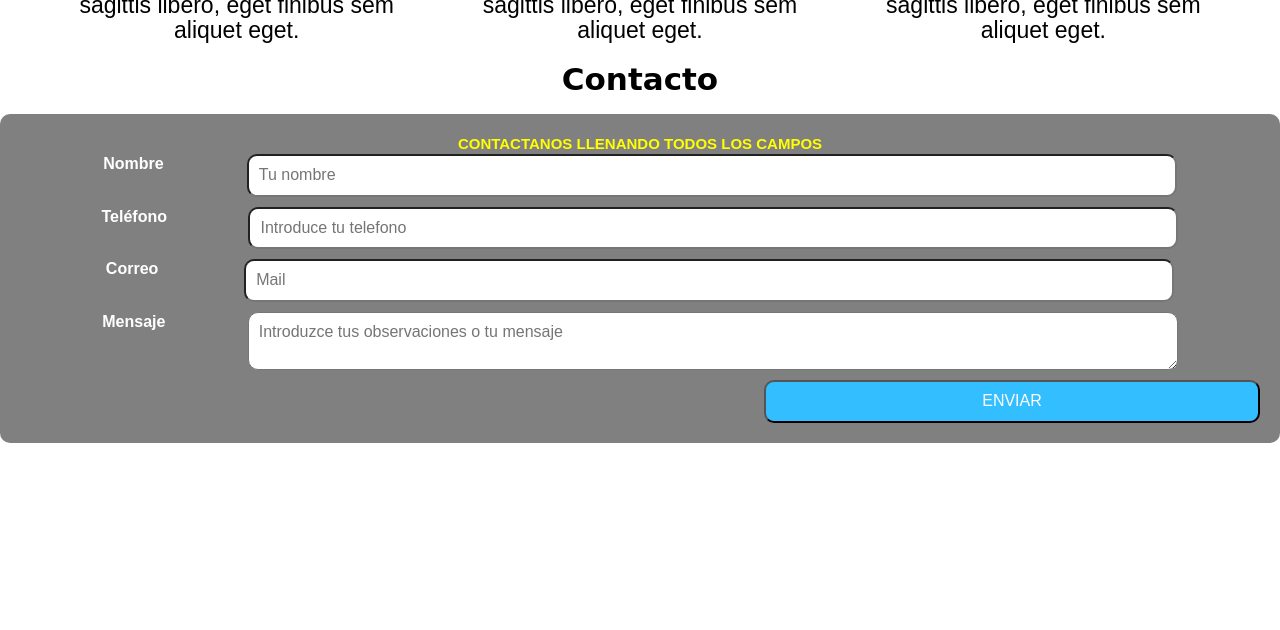
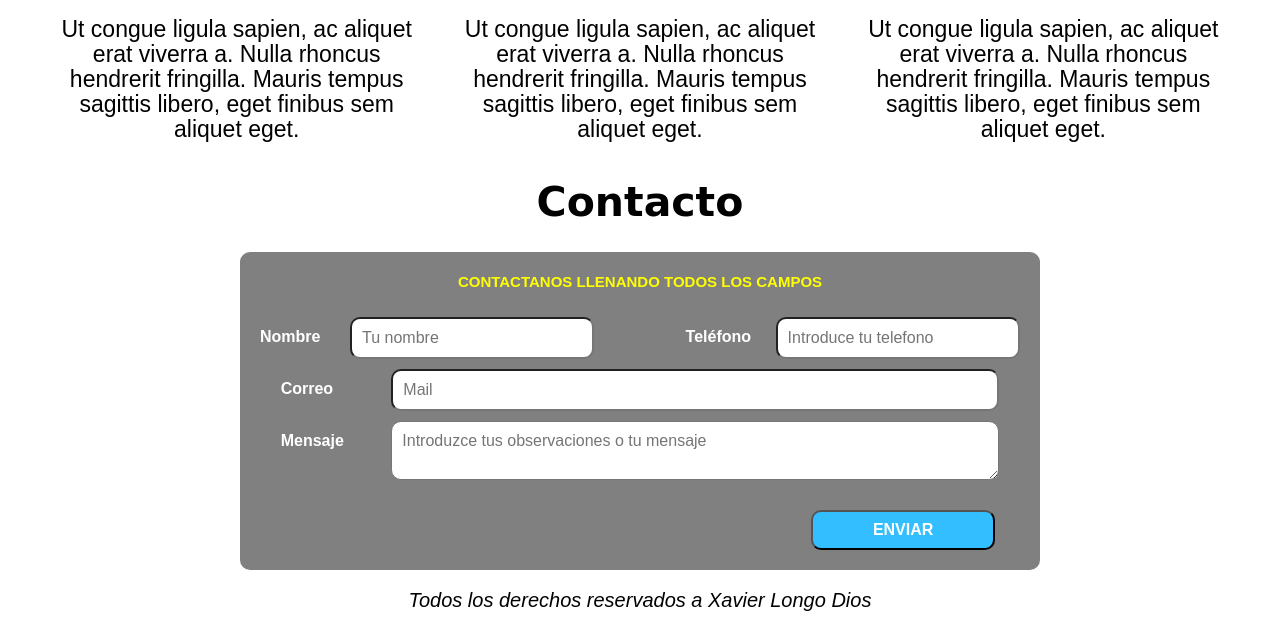
Before and after one commit to Longodios/FreeLancer, a plain HTML site: page freelancer_inicio/index.html in a window 1280 px wide. Shown: the part 1011-1641 px from the top of the page. Before the commit the page ends 1454 px from the top, so only its background shows below. Drawn offline with Linux system fonts and the light colour scheme; a web font is replaced by a local one.

Commit message:
Pagina Finalizada

```diff
--- a/freelancer_inicio/index.html
+++ b/freelancer_inicio/index.html
@@ -35,7 +35,7 @@
               </svg>Isla de Arosa, Pontevedra</p>
             <!-- <img src="img/icono-ubicacion.svg" class="icono-ubi">
                      <p class="centrar-texto"> Isla de Arosa, Pontevedra </p> -->
-            <a class="boton" href="contactos.html"> Contactar </a>
+            <a class="boton" href="#contacto"> Contactar </a>
         </div>
     </div>
 
@@ -102,14 +102,14 @@
             </div>
     </div>
     </main>
-    <div class="contacto">
+    <div class="contacto" id="contacto">
         <h2 class="centrar-texto">Contacto</h2>
         <form class="formulario">
             <legend>Contactanos llenando todos los campos</legend>
             <div class="edicion-form">
                 <div class="campo">
                     <label for="nombre"> Nombre</label>
-                    <input type="text" name="nombre" placeholder="Tu nombre">
+                    <input type="text" name="nombres" placeholder="Tu nombre">
                 </div>
                 <div class="campo">
                     <label for="telefono">Teléfono</label>
@@ -127,12 +127,16 @@
             </div>
 
             <div class="enviar">
-                <input class="boton" type="submit" value="Enviar">
+                <input class="btn-secundario" type="submit" value="Enviar">
             </div>
         </form>
     </div>
 
+    <!--FOOTER-->
 
+    <footer class="final-pag">
+        <p class="centrar-texto"> Todos los derechos reservados a Xavier Longo Dios</p>
+    </footer>
 </body>
 
 </html>
--- a/freelancer_inicio/styles/styles.css
+++ b/freelancer_inicio/styles/styles.css
@@ -29,15 +29,15 @@ h3 {
 }
 
 h1 {
-    font-size: 4rem;
+    font-size: 5rem;
 }
 
 h2 {
-    font-size: 3.1rem;
+    font-size: 4.1rem;
 }
 
 h3 {
-    font-size: 3.2rem;
+    font-size: 3.3rem;
 }
 
 a {
@@ -63,6 +63,10 @@ a {
 
 .w-100 {
     flex: 0 0 100%;
+}
+
+.margin-bot {
+    margin-bottom: 2rem;
 }
 
 
@@ -122,27 +126,33 @@ a {
 
 .side-header h1 {
     text-align: center;
-    padding: 1rem;
+    padding: 2rem;
     line-height: 5rem;
     color: #fff;
 }
 
 .side-header p {
     color: #fff;
+    font-size: 1.9rem;
 }
 
 .boton {
     background-color: #33bfff;
-    padding: 1rem;
+    padding: .9rem;
     border-radius: 1rem;
     color: #fff;
     text-transform: uppercase;
-    width: 40%;
+    width: 43%;
     text-align: center;
+    cursor: pointer;
 }
 
 
 /** MAIN **/
+
+.contenedor h1 {
+    margin-top: 10rem;
+}
 
 .servicio {
     display: flex;
@@ -189,11 +199,16 @@ a {
 
 /** FORMULARIO **/
 
+.contacto h2 {
+    margin: 5rem 0 4rem 0;
+}
+
 .formulario {
     background-color: grey;
     padding: 2rem;
     border-radius: 1rem;
     scroll-snap-align: center;
+    margin: 2rem;
 }
 
 .formulario legend {
@@ -203,19 +218,30 @@ a {
     display: block;
     font-size: 1.5rem;
     font-weight: 700;
+    margin-bottom: 2.5rem;
+}
+
+@media (min-width: 768px) {
+    .formulario {
+        max-width: 800px;
+        margin: 0 auto;
+    }
 }
 
 .edicion-form {
     display: flex;
     justify-content: space-between;
     flex-wrap: wrap;
+    line-height: 4rem;
 }
 
 .edicion-form label {
     color: #fff;
+    font-weight: 700;
+}
+
+.edicion-form {
     margin-bottom: 2rem;
-    display: block;
-    font-weight: 700;
 }
 
 .campo {
@@ -225,17 +251,58 @@ a {
     margin-bottom: 1rem;
 }
 
+@media (min-width: 768px) {
+    .campo {
+        width: 44%;
+    }
+}
+
 .campo input[type="text"],
 .campo input[type="tel"],
 .campo input[type="mail"],
-.campo textarea {
-    width: 75%;
+.campo textarea[name="mensaje"] {
+    width: 80%;
     border-radius: 1rem;
     padding: 1rem;
 }
 
+@media (min-width: 768px) {
+    .campo label[type="tel"] {
+        flex: 0 0 90px;
+    }
+    .campo label {
+        flex: 0 0 90px;
+    }
+}
+
+@media (min-width: 768px) {
+    .campo input[type="text"],
+    input[type="tel"] {
+        flex: 1;
+    }
+}
+
 .enviar {
-    width: 100%;
     display: flex;
     justify-content: flex-end;
+    margin: 0 2.5rem 0 0;
 }
+
+.btn-secundario {
+    background-color: #33bfff;
+    width: 25%;
+    border-radius: 1rem;
+    padding: .9rem;
+    text-transform: uppercase;
+    color: #fff;
+    font-weight: 700;
+}
+
+
+/** FOOTER **/
+
+.final-pag p {
+    font-size: 2rem;
+    font-weight: 1rem;
+    font-style: italic;
+}
```
